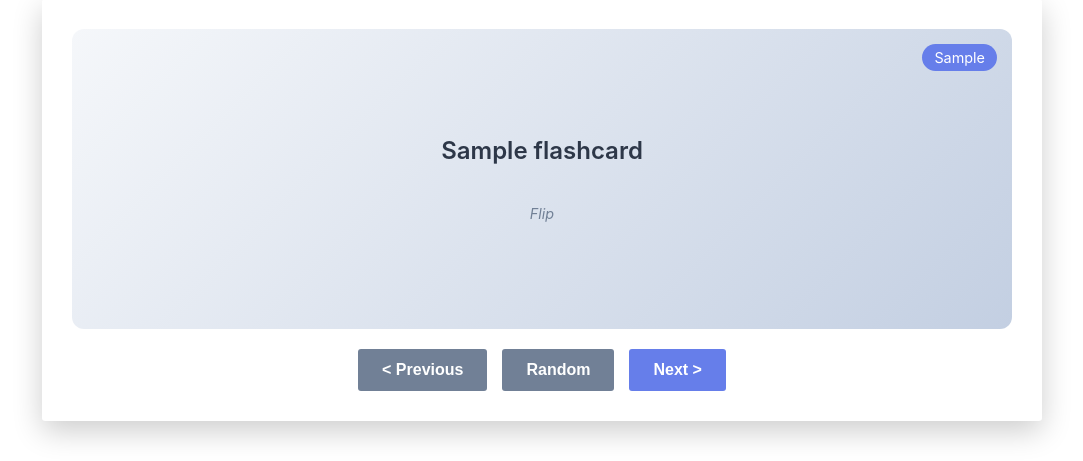
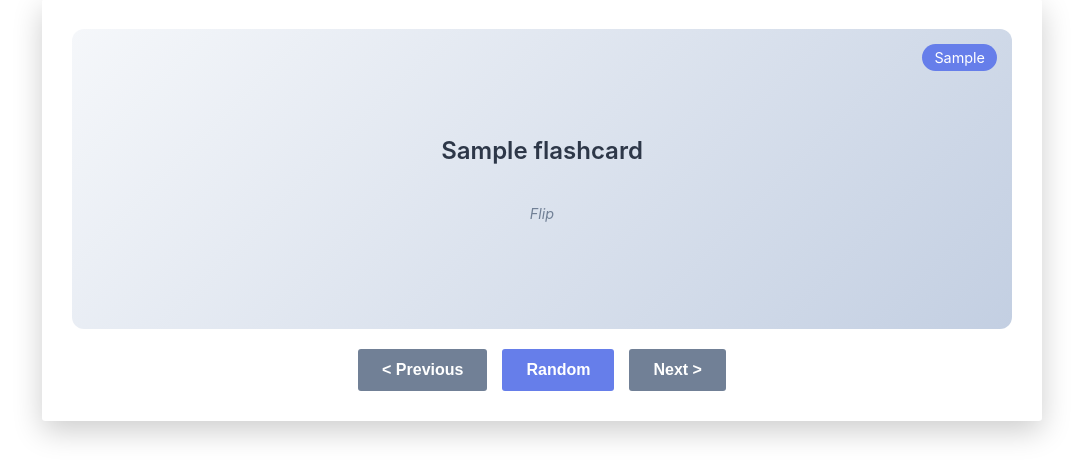
Before and after one commit to matt4110/flashcard-app, a Flask app: page / in a window 1280 px wide. Shown: the part 343-804 px from the top of the page, without its empty margins (98-1181 px from the left). Run offline with Flask 3, Linux system fonts and the light colour scheme; tables that the repository leaves empty hold one stand-in row (values such as "Sample post").

Commit message:
changed bottom navigation buttons

```diff
--- a/templates/index.html
+++ b/templates/index.html
@@ -27,8 +27,8 @@
         </div>
         <div class="controls">
             <button class="btn btn-secondary" onclick="location.href='/?id={{ prev_id }}'">< Previous</button>
-            <button class="btn btn-secondary" onclick="location.href='/?random=1'">Random</button>
-            <button class="btn" onclick="location.href='/?id={{ next_id }}'">Next ></button>
+            <button class="btn" onclick="location.href='/?random=1'">Random</button>
+            <button class="btn btn-secondary" onclick="location.href='/?id={{ next_id }}'">Next ></button>
         </div>
     </div>
     {% else %}
```
